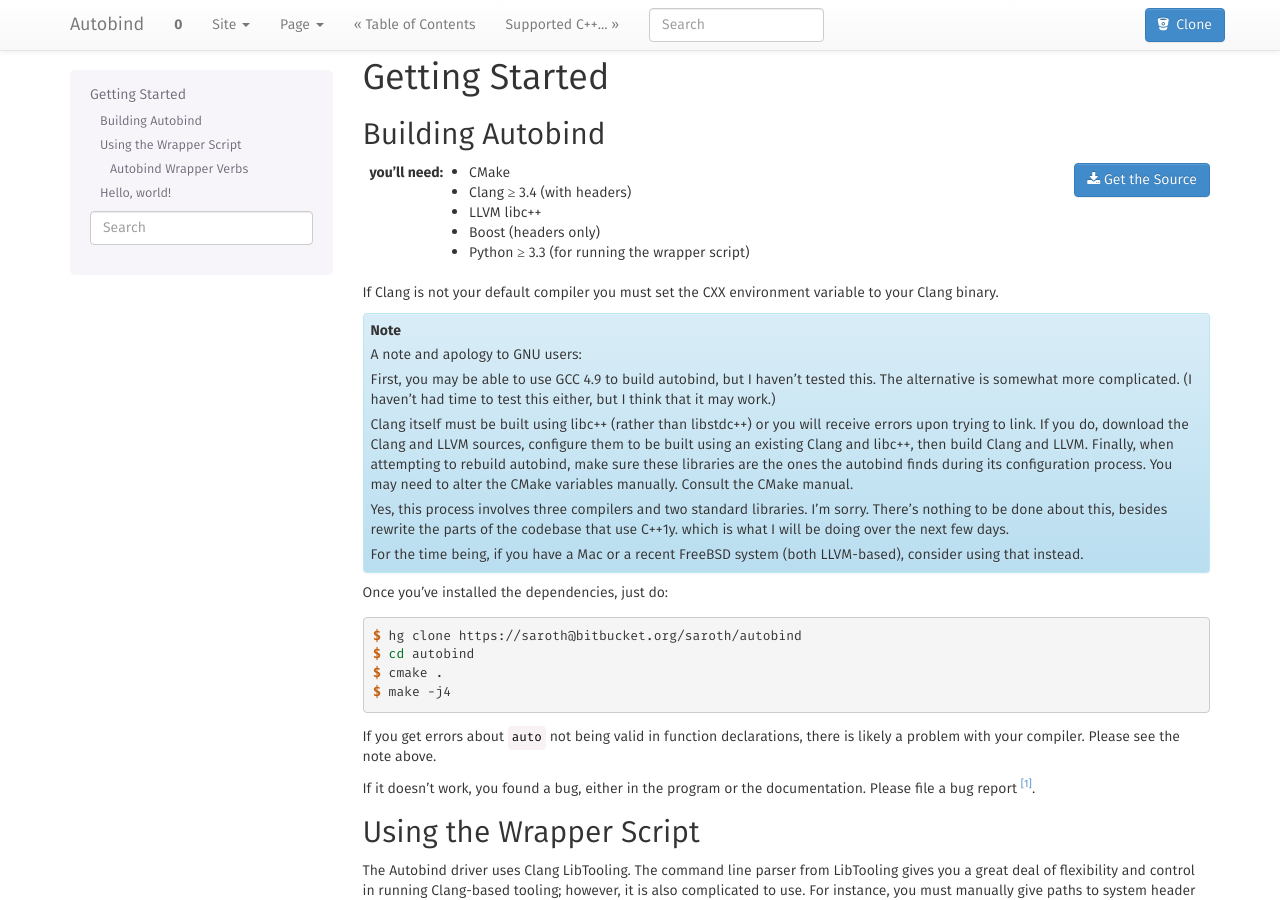
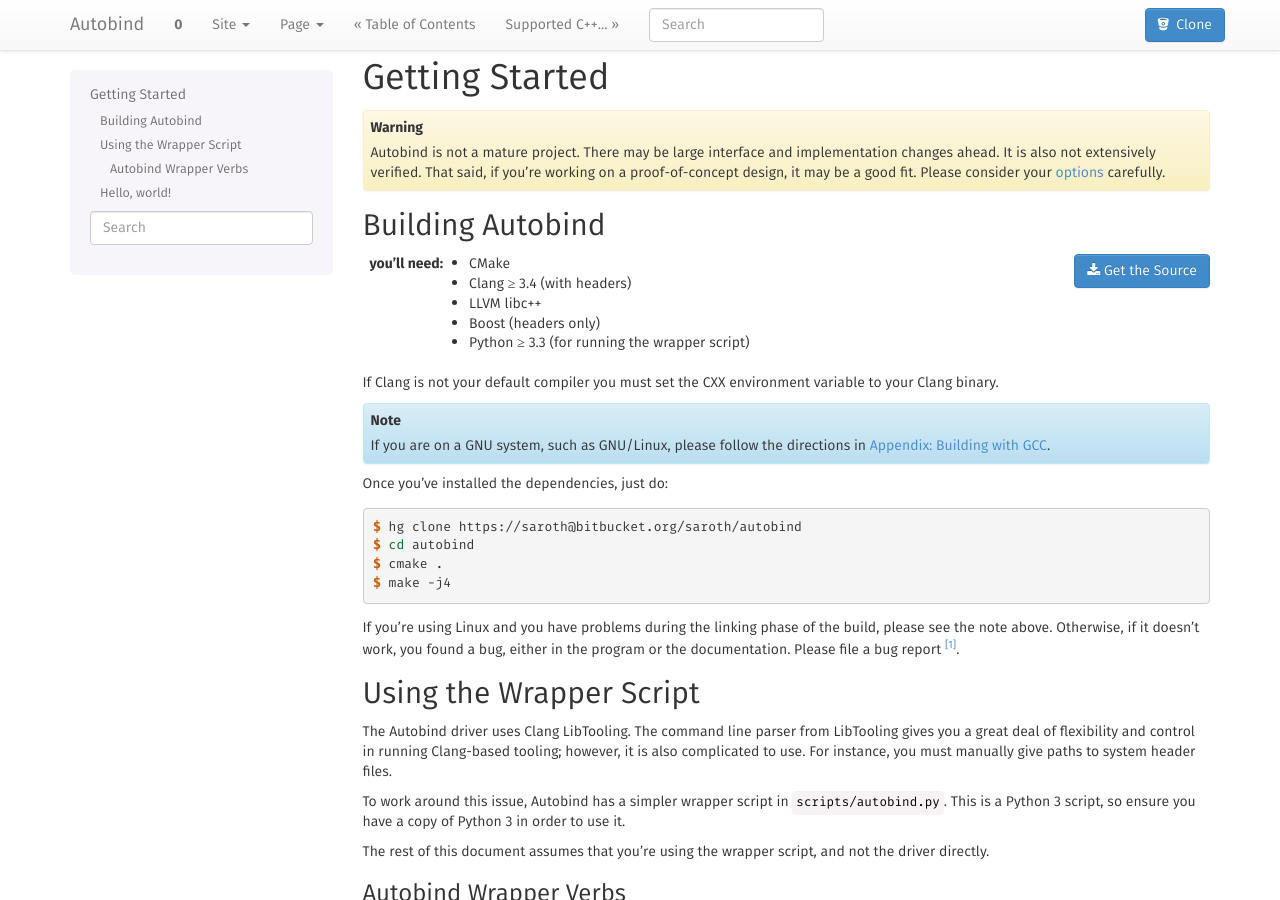
Before and after one commit to sam-roth/autobind, a Sphinx documentation site: the page built from doc/source/getting-started.rst, in a window 1280 px wide and 900 px high. Built offline with Sphinx 7.4.7, drawn with Linux system fonts in a browser that asks for light colours; nearby versions of some CDN libraries; library files that are not in the unit come from our copies.

Commit message:
Add appendix to docs about building with GCC.

```diff
--- a/doc/source/getting-started.rst
+++ b/doc/source/getting-started.rst
@@ -2,6 +2,14 @@
 ===============
 Getting Started
 ===============
+
+
+.. warning::
+
+    Autobind is not a mature project. There may be large interface and
+    implementation changes ahead. It is also not extensively verified. That
+    said, if you're working on a proof-of-concept design, it may be a good fit.
+    Please consider your :ref:`options <other-tools>` carefully.
 
 Building Autobind
 -----------------
@@ -26,29 +34,8 @@
 If Clang is not your default compiler you must set the CXX environment variable
 to your Clang binary.
 
-.. note::
-
-    A note and apology to GNU users:
-
-    First, you may be able to use GCC 4.9 to build autobind, but I haven't
-    tested this. The alternative is somewhat more complicated. (I haven't had
-    time to test this either, but I think that it may work.)
-
-    Clang itself must be built using libc++ (rather than libstdc++) or
-    you will receive errors upon trying to link. If you do, download the Clang and
-    LLVM sources, configure them to be built using an existing Clang and libc++,
-    then build Clang and LLVM. Finally, when attempting to rebuild autobind, make
-    sure these libraries are the ones the autobind finds during its configuration
-    process. You may need to alter the CMake variables manually. Consult the CMake
-    manual.
-
-    Yes, this process involves three compilers and two standard libraries. I'm
-    sorry. There's nothing to be done about this, besides rewrite the parts of the
-    codebase that use C++1y. which is what I will be doing over the next few days.
-
-    For the time being, if you have a Mac or a recent FreeBSD system (both LLVM-based),
-    consider using that instead.
-
+.. note::   If you are on a GNU system, such as GNU/Linux, please follow the
+            directions in :ref:`appendix--building-with-gcc`.
 
 Once you've installed the dependencies, just do::
 
@@ -57,11 +44,10 @@
     $ cmake .
     $ make -j4
 
-If you get errors about ``auto`` not being valid in function declarations,
-there is likely a problem with your compiler. Please see the note above.
-
-If it doesn't work, you found a bug, either in the program or the
-documentation. Please file a bug report [#bugs]_.
+If you're using Linux and you have problems during the linking phase of the
+build, please see the note above. Otherwise, if it doesn't work, you found a
+bug, either in the program or the documentation. Please file a bug report
+[#bugs]_.
 
 
 Using the Wrapper Script
--- a/doc/source/implementation-notes.rst
+++ b/doc/source/implementation-notes.rst
@@ -3,8 +3,9 @@
 
 
 
-Implementation Notes
-====================
+==============================
+Appendix: Implementation Notes
+==============================
 
 .. note::
     This page is a work in progress.
--- a/doc/source/index.rst
+++ b/doc/source/index.rst
@@ -64,7 +64,7 @@
     getting-started
     cxx-support
     autobind-cxxapi
-    implementation-notes
+    appendices
 
 
 Indices and tables
@@ -84,6 +84,9 @@
 * Similar Projects
     * `MOC-NG <http://woboq.com/blog/moc-with-clang.html>`_, a Clang-based
       reimplementation of the Qt Meta-Object Compiler.
+
+.. _other-tools:
+
 * Other Ways of Creating Native-Code Python Modules
     * Official
         * :ref:`The Python/C API <python:c-api-index>`
```
Also changed, not shown: doc/source/appendices.rst (added, +11 -0 lines), doc/source/appendix--building-with-gcc.rst (added, +72 -0 lines).
